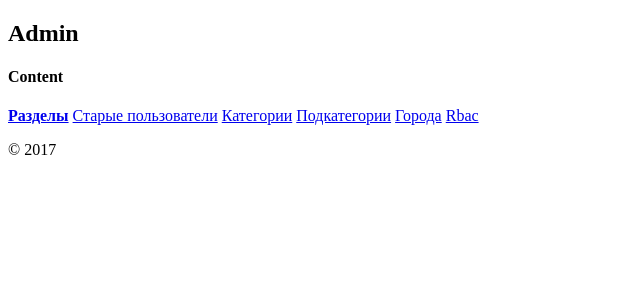
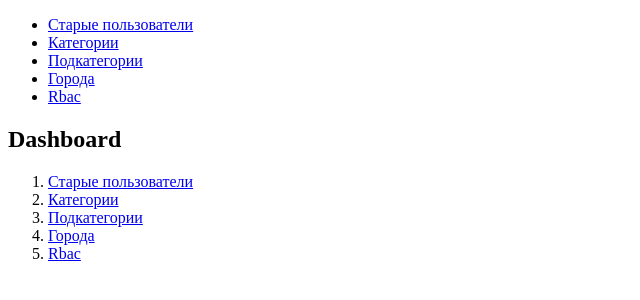
Before and after one commit to Sywooch/new, a Yii app: template backend/views/site/index.php in a window 1280 px wide. Shown: the top 300 px of the page, without its empty margins (0-640 px from the left). Run offline with PHP 8.4 and a stand-in for Yii, Linux system fonts and the light colour scheme; the template is opened without the code that fills it, so the values that code supplies are empty; some libraries are stand-ins or nearby versions.

Commit message:
'modify_layouts'

```diff
--- a/backend/assets/AppAsset.php
+++ b/backend/assets/AppAsset.php
@@ -12,6 +12,7 @@ class AppAsset extends AssetBundle
     public $basePath = '@webroot';
     public $baseUrl = '@web';
     public $css = [
+        'css/dashboard.css',
         'css/site.css',
     ];
     public $js = [
--- /dev/null
+++ b/backend/views/layouts/_sidebar.php
@@ -0,0 +1,27 @@
+<?php
+/**
+ * File: sidebar.php
+ * Email: becksonq@gmail.com
+ * Date: 29.10.2017
+ * Time: 15:20
+ */
+
+?>
+
+<div class="col-sm-3 col-md-2 sidebar">
+
+	<ul class="nav nav-sidebar">
+		<li class="active">
+			<a href="<?= \yii\helpers\Url::to( [ '/users-host/index' ] ) ?>">Старые пользователи</a>
+		</li>
+		<li>
+			<a href="<?= \yii\helpers\Url::to( [ '/category/index' ] ) ?>">Категории</a>
+		</li>
+		<li><a href="<?= \yii\helpers\Url::to( [ '/subcategory/index' ] ) ?>">Подкатегории</a></li>
+
+		<li><a href="<?= \yii\helpers\Url::to( [ '/country/index' ] ) ?>">Города</a></li>
+
+		<li><a href="<?= \yii\helpers\Url::to( [ '/user/admin' ] ) ?>">Rbac</a></li>
+	</ul>
+
+</div>
--- a/backend/views/layouts/main.php
+++ b/backend/views/layouts/main.php
@@ -57,22 +57,24 @@ AppAsset::register($this);
     NavBar::end();
     ?>
 
-    <div class="container">
+    <div class="container-fluid">
         <?= Breadcrumbs::widget([
+            'homeLink' => ['label' => 'Главная', 'url' => '/site/index'],
             'links' => isset($this->params['breadcrumbs']) ? $this->params['breadcrumbs'] : [],
         ]) ?>
         <?= Alert::widget() ?>
+        <?= $this->render( '_sidebar' ); ?>
         <?= $content ?>
     </div>
 </div>
 
-<footer class="footer">
+<!--<footer class="footer">
     <div class="container">
-        <p class="pull-left">&copy; <?= Yii::$app->name ?> <?= date('Y') ?></p>
+        <p class="pull-left">&copy; <?/*= Yii::$app->name */?> <?/*= date('Y') */?></p>
 
-        <p class="pull-right"><?= Yii::powered() ?></p>
+        <p class="pull-right"><?/*= Yii::powered() */?></p>
     </div>
-</footer>
+</footer>-->
 
 <?php $this->endBody() ?>
 </body>
--- a/backend/views/site/index.php
+++ b/backend/views/site/index.php
@@ -7,34 +7,28 @@ $this->title = 'My Yii Application';
 <div class="site-index">
 
 	<div class="body-content">
-		<div class="row">
-			<div class="col-xs-12 col-sm-12 page-header">
-				<h2>Admin</h2>
-			</div>
-		</div>
 
 		<div class="row">
 
-			<div class="col-xs-12 col-sm-9">
-				<h4>Content</h4>
+			<div class="col-sm-9 col-sm-offset-3 col-md-10 col-md-offset-2 main">
+
+				<h2 class="page-header">Dashboard</h2>
+
+				<ol>
+
+					<li><a href="<?= \yii\helpers\Url::to( [ '/users-host/index' ] ) ?>">Старые пользователи</a></li>
+
+					<li><a href="<?= \yii\helpers\Url::to( [ '/category/index' ] ) ?>">Категории</a></li>
+
+					<li><a href="<?= \yii\helpers\Url::to( [ '/subcategory/index' ] ) ?>">Подкатегории</a></li>
+
+					<li><a href="<?= \yii\helpers\Url::to( [ '/country/index' ] ) ?>">Города</a></li>
+
+					<li><a href="<?= \yii\helpers\Url::to( [ '/user/admin' ] ) ?>">Rbac</a></li>
+				</ol>
+
 			</div>
 
-			<div class="col-xs-6 col-sm-3">
-
-				<div class="list-group">
-					<a href="javascript:void(0)" class="list-group-item"><strong>Разделы</strong></a>
-					<a href="<?= \yii\helpers\Url::to( [ '/users-host/index' ] ) ?>" class="list-group-item active">Старые пользователи</a>
-
-					<a href="<?= \yii\helpers\Url::to( [ '/category/index' ] ) ?>" class="list-group-item">Категории</a>
-
-					<a href="<?= \yii\helpers\Url::to( [ '/subcategory/index' ] ) ?>" class="list-group-item">Подкатегории</a>
-
-					<a href="<?= \yii\helpers\Url::to( [ '/country/index' ] ) ?>" class="list-group-item">Города</a>
-
-					<a href="<?= \yii\helpers\Url::to( [ '/user/admin' ] ) ?>" class="list-group-item">Rbac</a>
-				</div>
-
-			</div>
 		</div>
 
 	</div>
--- a/common/config/main.php
+++ b/common/config/main.php
@@ -58,14 +58,14 @@ return [
             // Автоматическая генерация пароля
             'enableGeneratingPassword' => true,
             'enableFlashMessages'      => false,
-            /*
+
              // Admin-layout
              'controllerMap' => [
                 'admin' => [
                     'class'  => 'dektrium\user\controllers\AdminController',
-                    'layout' => '//admin-layout',
+                    'layout' => '/admin-layout',
                 ],
-            ],*/
+            ],
             // Отправка писем
             'mailer'                   => [
                 'sender'                => [ 'no-reply@myhost.com' => 'Administrator' ],
```
Also changed, not shown: backend/views/layouts/admin-layout.php (+72 -1 lines), backend/web/css/dashboard.css (added, +105 -0 lines).
